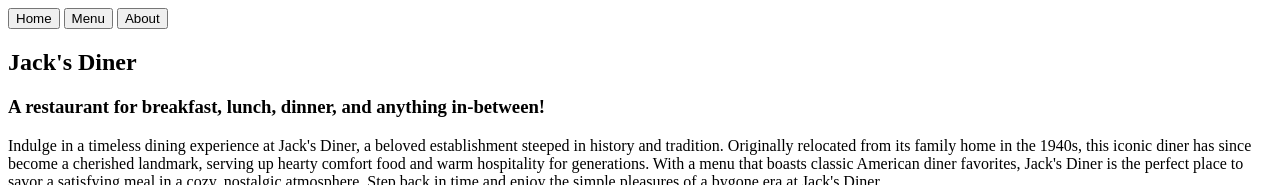
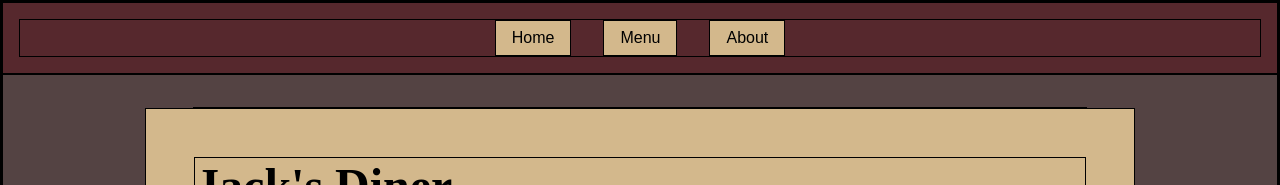
Before and after one commit to jwtlo/odin-restaurant-page, a website built with webpack: page dist/index.html in a window 1280 px wide. Shown: the top 185 px of the page. Built offline with nearby package versions, Linux system fonts and the light colour scheme; files whose address does not match are found by name.

Commit message:
Add structural styling to webpage

```diff
--- a/src/aboutTab.js
+++ b/src/aboutTab.js
@@ -29,3 +29,5 @@ export default () => {
 
   return container;
 };
+
+// Text generated with the help of perplexity.ai
--- a/src/menuTab.js
+++ b/src/menuTab.js
@@ -84,14 +84,14 @@ export default () => {
     return card;
   }
 
+  // Appetizers
+  const sectionOne = document.createElement("section");
   const title = document.createElement("h1");
   title.textContent = "Menu";
-
-  // Appetizers
-  const sectionOne = document.createElement("section");
   const sectionOneTitle = document.createElement("h2");
   sectionOneTitle.className = "menu-heading";
   sectionOneTitle.textContent = "Appetizers";
+  sectionOne.appendChild(title);
   sectionOne.appendChild(sectionOneTitle);
   menuItems.appetizers.forEach((item) =>
     sectionOne.appendChild(createMenuItem(item))
@@ -117,7 +117,6 @@ export default () => {
     sectionThree.appendChild(createMenuItem(item))
   );
 
-  container.appendChild(title);
   container.appendChild(sectionOne);
   container.appendChild(sectionTwo);
   container.appendChild(sectionThree);
```
Also changed, not shown: dist/index.html, dist/main.js, dist/style.css (added).
